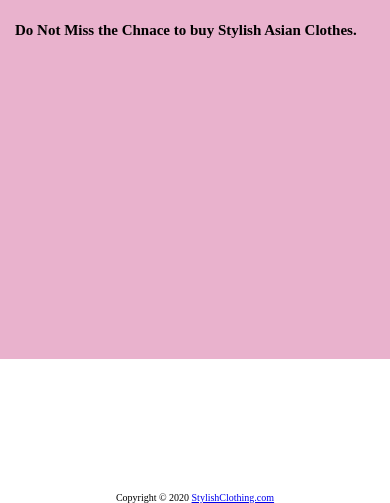
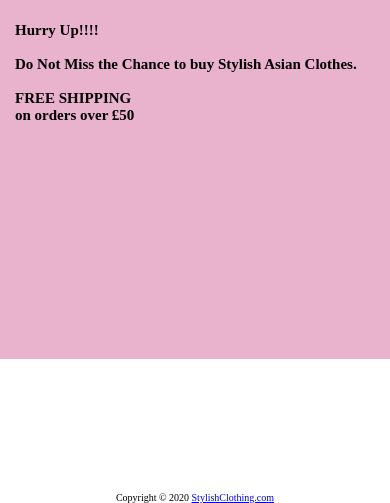
Before and after one commit to p2586848/Front-End-Web-development, a plain HTML site: page index.html in a window 390 px wide. Shown: the part 341-844 px from the top of the page. Drawn offline with Linux system fonts and the light colour scheme; files that its build step writes are made by us from their sources; files whose address does not match are found by name.

```diff
--- a/index.html
+++ b/index.html
@@ -30,7 +30,12 @@
                             <h1> Stylish Clothes</h1>
 
                             <h2> Welcome To <span class="colorchange">Stylish Clothes</span><br><br>
-                                <p> Do Not Miss the Chnace to buy Stylish Asian Clothes.  </p>
+                                <p> Hurry Up!!!! <br> <br>
+                                    Do Not Miss the Chance to buy Stylish Asian Clothes. <br><br>
+
+                               <b>FREE SHIPPING</b><br>
+                                <centre>on  orders over £50
+                                </p>
                             </h2>
                             <!--- <a href="#" class="btn btn-p"> order </a>
                                 <a href="#" class="btn btn-hello"> more </a></h1>-->
```
